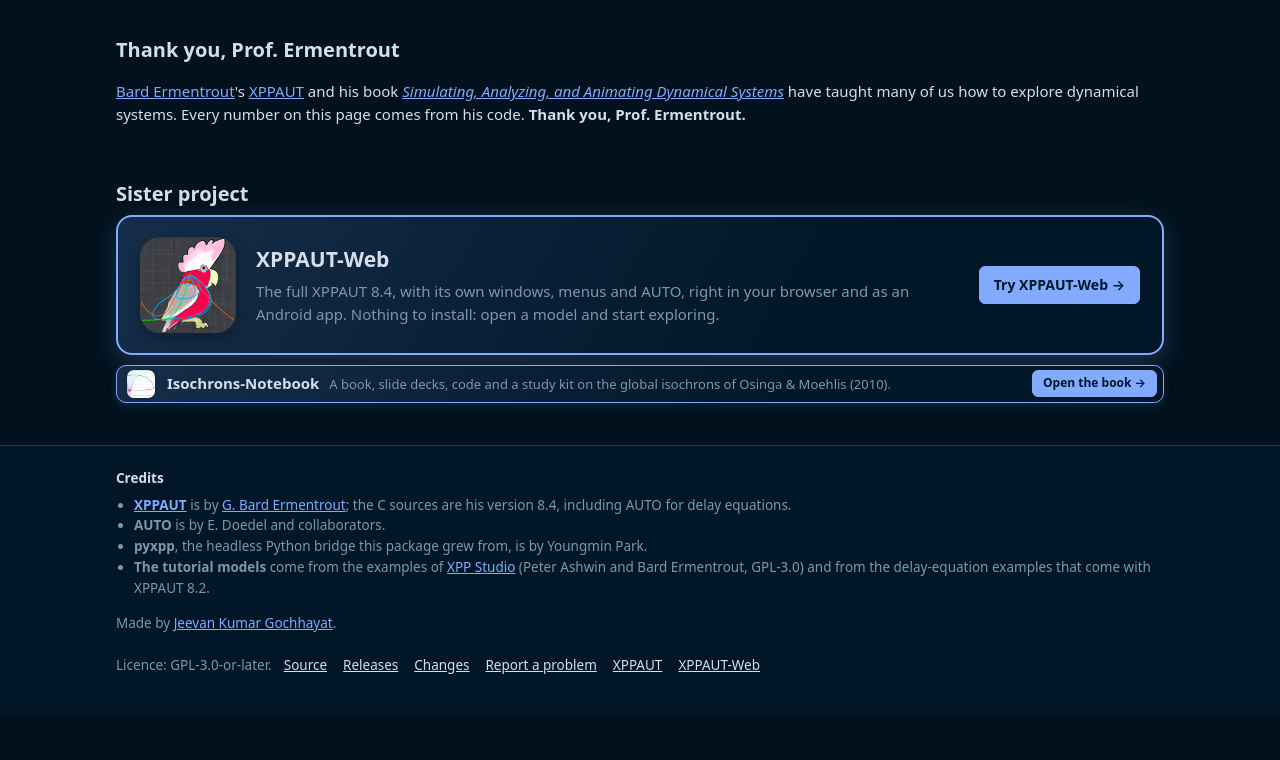
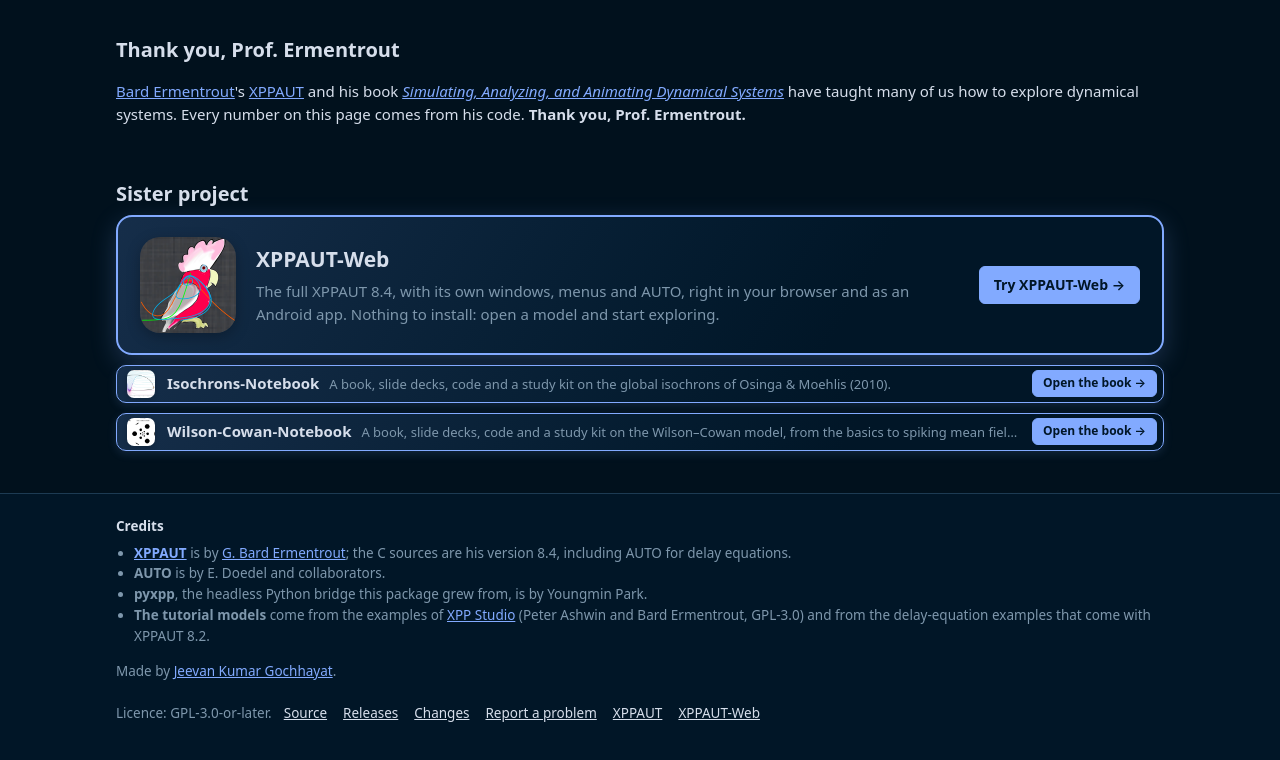
Before and after one commit to ZetaOne/pyauto-xpp, a plain HTML site: page site/index.html in a window 1280 px wide. Shown: the part 8318-9078 px from the top of the page. Before the commit the page ends 9032 px from the top, so only its background shows below. Drawn offline with Linux system fonts and the light colour scheme.

Commit message:
Sister projects: Wilson-Cowan-Notebook, next to Isochrons-Notebook
Co-Authored-By: Claude Opus 5.5 <noreply@anthropic.com>
Claude-Session: https://claude.ai/code/session_01CG4NvTWnwU7N8hEidx6fdZ

```diff
--- a/site/index.html
+++ b/site/index.html
@@ -859,6 +859,11 @@ d.special("HB")</code></pre></div>
       <div><b>Isochrons-Notebook</b><p>A book, slide decks, code and a study kit on the global isochrons of Osinga &amp; Moehlis (2010).</p></div>
       <span class="btn">Open the book &rarr;</span>
     </a>
+    <a class="sister mini" href="https://zetaone.github.io/Wilson-Cowan-Notebook/" target="_blank" rel="noopener">
+      <img class="logo" src="wilson-cowan.png" alt="" width="28" height="28">
+      <div><b>Wilson-Cowan-Notebook</b><p>A book, slide decks, code and a study kit on the Wilson&ndash;Cowan model, from the basics to spiking mean fields.</p></div>
+      <span class="btn">Open the book &rarr;</span>
+    </a>
   </section>
 </div>
 </main>
```
Also changed, not shown: site/wilson-cowan.png (added).
